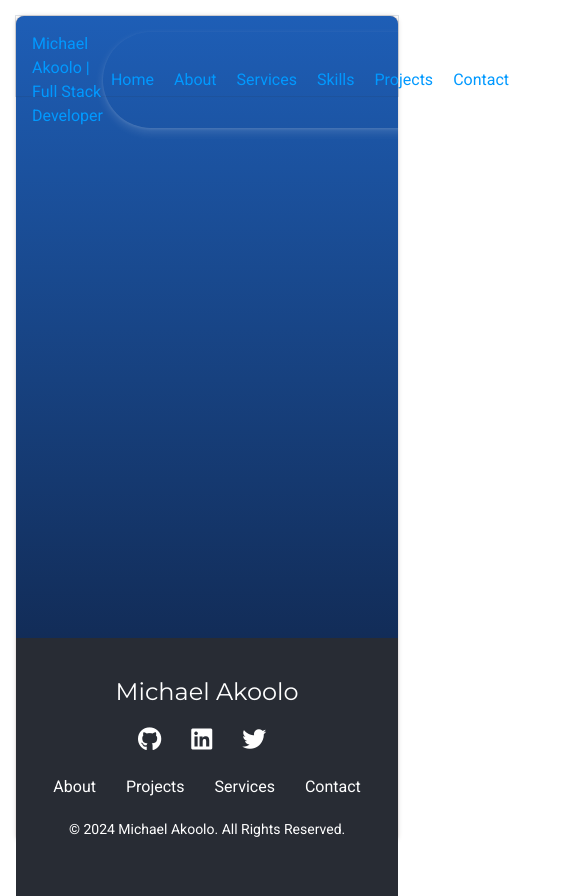
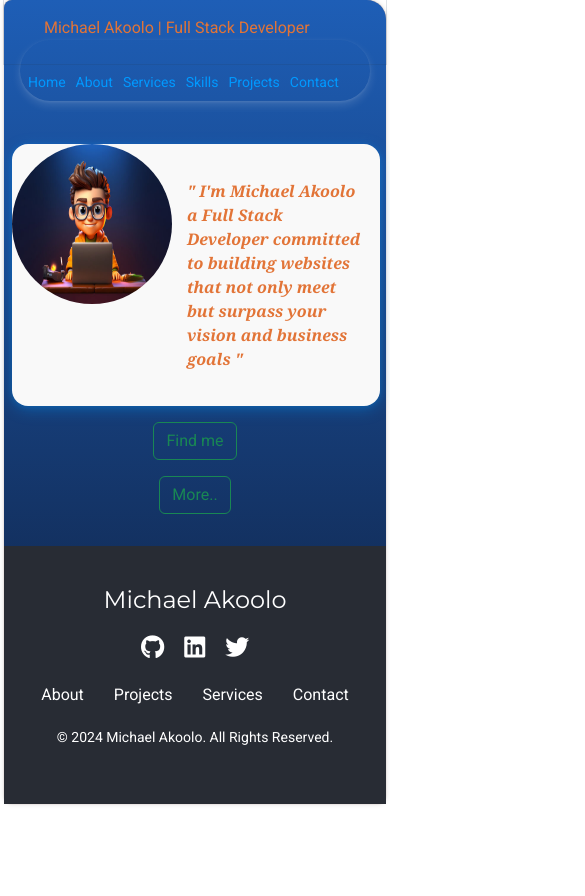
Before and after one commit to mikeakoolo254/ang_portfolio, an Angular app: page / in a window 390 px wide. Shown: the top 896 px of the page, 585 px wide, since content can reach past the window. After the commit the page ends 844 px from the top, so only its background shows below. Built offline with nearby package versions, Linux system fonts and the light colour scheme.

Commit message:
media display

```diff
--- a/src/app/contacts/contacts.component.html
+++ b/src/app/contacts/contacts.component.html
@@ -30,3 +30,4 @@
       </div>
     </div>
   </section>
+  <div class="spacecontact"></div>
--- a/src/app/projects/projects.component.html
+++ b/src/app/projects/projects.component.html
@@ -1,5 +1,5 @@
 <section id="projects" class="projects" style="padding: 40px; text-align: center; font-family: Arial, sans-serif;">
-    <h1>Some Things I've Built</h1>
+    <h1>Projects That Define Me</h1>
     <div class="wrapper" style="display: grid; grid-template-columns: repeat(auto-fit, minmax(200px, 1fr)); gap: 20px; padding-top: 20px;">
 
       <!-- Amazon Clone Card -->
--- a/src/styles.css
+++ b/src/styles.css
@@ -1,52 +1,58 @@
-/* You can add global styles to this file, and also import other style files */
-body,html {
+/* Global Styles */
+body, html {
   font-family: 'Roboto', sans-serif;
-    font-size:16px;
+  font-size: 16px;
   line-height: 1.5;
   box-sizing: border-box;
+  margin: 0;
+  padding: 0;
 }
 
-.home_container{
+.home_container {
   background-color: #0e1c39;
   height: 98vh;
   width: 98vw;
-box-shadow:rgb(219, 216, 215)0px 0px 5px 0px, rgba(147, 94, 76, 1)0px 0px 1px 0px;
+  box-shadow: rgb(219, 216, 215) 0px 0px 5px 0px, rgba(147, 94, 76, 1) 0px 0px 1px 0px;
   margin: 1em;
   border-radius: 0.5em;
   color: #0099FF;
   display: flex;
   flex-direction: column;
-background-image: linear-gradient(to top, #0e1c39,#1e5eb6);
+  background-image: linear-gradient(to top, #0e1c39, #1e5eb6);
 }
 
-.main{
+.main {
   flex: 1;
 }
 
 h1, h2, h3 {
   font-family: 'Montserrat', sans-serif;
 }
-.header{
+
+/* Header */
+.header {
   height: 5em;
   box-shadow: rgba(0, 0, 0, 0.02) 0px 1px 3px 0px, rgba(34, 65, 95, 0.15) 0px 0px 0px 1px;
 }
-.body{
+
+.body {
   height: 50em;
   box-shadow: rgba(0, 0, 0, 0.02) 0px 1px 3px 0px, rgba(27, 31, 35, 0.15) 0px 0px 0px 1px;
 }
-.headwrapper{
+
+.headwrapper {
   display: flex;
   padding: 1em;
   position: relative;
   z-index: 10;
 }
-.spanwrapper{
+
+.spanwrapper {
   width: 70em;
+}
 
-}
-.navwrapper{
+.navwrapper {
   color: #e27437;
-
   display: flex;
   align-items: center;
   padding: 0.5em;
@@ -54,16 +60,19 @@ background-image: linear-gradient(to top, #0e1c39,#1e5eb6);
   box-shadow: 0 4px 10px rgba(255, 255, 255, 0.15), 0 1px 3px rgba(255, 255, 255, 0.1);
   border-radius: 15em;
 }
-img{
+
+/* Responsive Images */
+img {
   width: 15em;
   height: 15em;
   border-radius: 50em;
   flex: 0.3;
 }
 
-.post{
+/* Posts */
+.post {
   margin-top: 5em;
-    margin-left: 5em;
+  margin-left: 36em;
   width: 45em;
   height: 15em;
   color: #007bff;
@@ -71,10 +80,9 @@ img{
   display: flex;
   background-color: #f9f9f9;
   box-shadow: 0 4px 15px rgba(0, 153, 255, 0.3), 0 1px 6px rgba(0, 153, 255, 0.2);
-    margin-left:38em;
 }
 
-.post_comment{
+.post_comment {
   display: grid;
   padding: 1em;
   font-family: 'Georgia', serif;
@@ -86,13 +94,13 @@ img{
   padding-left: 15px;
 }
 
-
-.btnwrapper{
+.btnwrapper {
   margin-top: 10em;
-    margin-left:50em;
+  margin-left: 50em;
   display: flex;
   gap: 8em;
 }
+
 .nav-link {
   text-decoration: none;
   color: #0099FF;
@@ -101,51 +109,31 @@ img{
   transition: background-color 0.3s, color 0.3s;
 }
 
-  /* Hover effect */
 .nav-link:hover {
   background-color: #0099FF;
   color: white;
   cursor: pointer;
-    padding: 0.1em;
-    border-radius: 6px;
-
 }
 
-  /* Active link effect */
 .active-link {
   background-color: #007bff;
   color: white;
   font-weight: bold;
 }
- .about_wrapper{
+
+/* About & Service Wrappers */
+.about_wrapper, .service_wrapper {
   padding: 5em;
   font-size: 16px;
 }
- .about_wrapper h1{
+
+.about_wrapper h1, .service_wrapper h1 {
   color: #007bff;
   font-size: 20px;
   font-weight: 600;
 }
- .service_wrapper{
-    padding: 5em;
-    font-size: 16px;
 
-
-
- }
-.service_wrapper h1{
-    color: #007bff;
-    font-size: 20px;
-    font-weight: 600;
-}
-label {
-    border-radius: 4px;
-    padding: 0.2em 0.6em;
-    border: 1px solid #009ce2;
-    background-color: #00acff;
-    color: #fff;
-    font-size: 0.8em;
-  }
+/* Footer */
 footer {
   background-color: #282c34;
   color: #ffffff;
@@ -166,7 +154,7 @@ label {
 }
 
 footer a:hover {
-    color: #007bff; /* Add an accent color for hover effect */
+  color: #007bff;
 }
 
 footer p {
@@ -176,11 +164,11 @@ label {
 }
 
 footer nav a {
-    font-family: 'Roboto', sans-serif;
   margin: 0 15px;
   font-size: 1rem;
 }
-  /* Dropdown Button */
+
+/* Dropdown */
 .dropdown {
   position: relative;
   display: inline-block;
@@ -200,7 +188,6 @@ label {
   background-color: #0056b3;
 }
 
-/* Dropdown Content (Hidden by Default) */
 .dropdown-content {
   display: none;
   position: absolute;
@@ -222,7 +209,87 @@ label {
   background-color: #f1f1f1;
 }
 
-/* Icon Styling */
-.fab {
-  margin-right: 10px;
+/* Media Queries for Responsiveness */
+@media (max-width: 1024px) {
+  .home_container {
+    flex-direction: column;
   }
+
+  .navwrapper {
+    flex-wrap: wrap;
+    gap: 10px;
+  }
+
+  .post {
+    width: 100%;
+    margin-left: 0;
+    height: auto;
+    border-radius: 1em;
+  }
+
+  .btnwrapper {
+    flex-direction: column;
+    align-items: center;
+  }
+}
+
+@media (max-width: 768px) {
+  .headwrapper {
+    flex-direction: column;
+    padding: 1em;
+  }
+
+  .spanwrapper {
+    width: 100%;
+  }
+
+  img {
+    width: 10em;
+    height: 10em;
+  }
+
+  .post_comment {
+    font-size: 16px;
+  }
+}
+
+@media (max-width: 480px) {
+  .home_container{
+    border-top-right-radius: 1.2em;
+    height: max-content;
+    margin: auto;
+  }
+  .header {
+    height: 4em;
+
+  }
+  .title{
+    padding-left: 1.5em;
+    color: #e27437;
+  }
+  .btnwrapper {
+    margin-top: 1em;
+    margin-left: 0;
+    gap: 1em;
+    padding-bottom: 2em;
+  }
+
+  .navwrapper {
+    padding-top: 2em;
+    align-items: center;
+    gap: 10px;
+
+  }
+  .post{
+    width: 23em;
+    margin-left: 0.5em;
+  }
+
+  .nav-link {
+    font-size: 14px;
+
+  }
+  .spacecontact{
+    height: 21em;
+  }
+}
```
Lines whose indentation alone changed are shown as unchanged.
